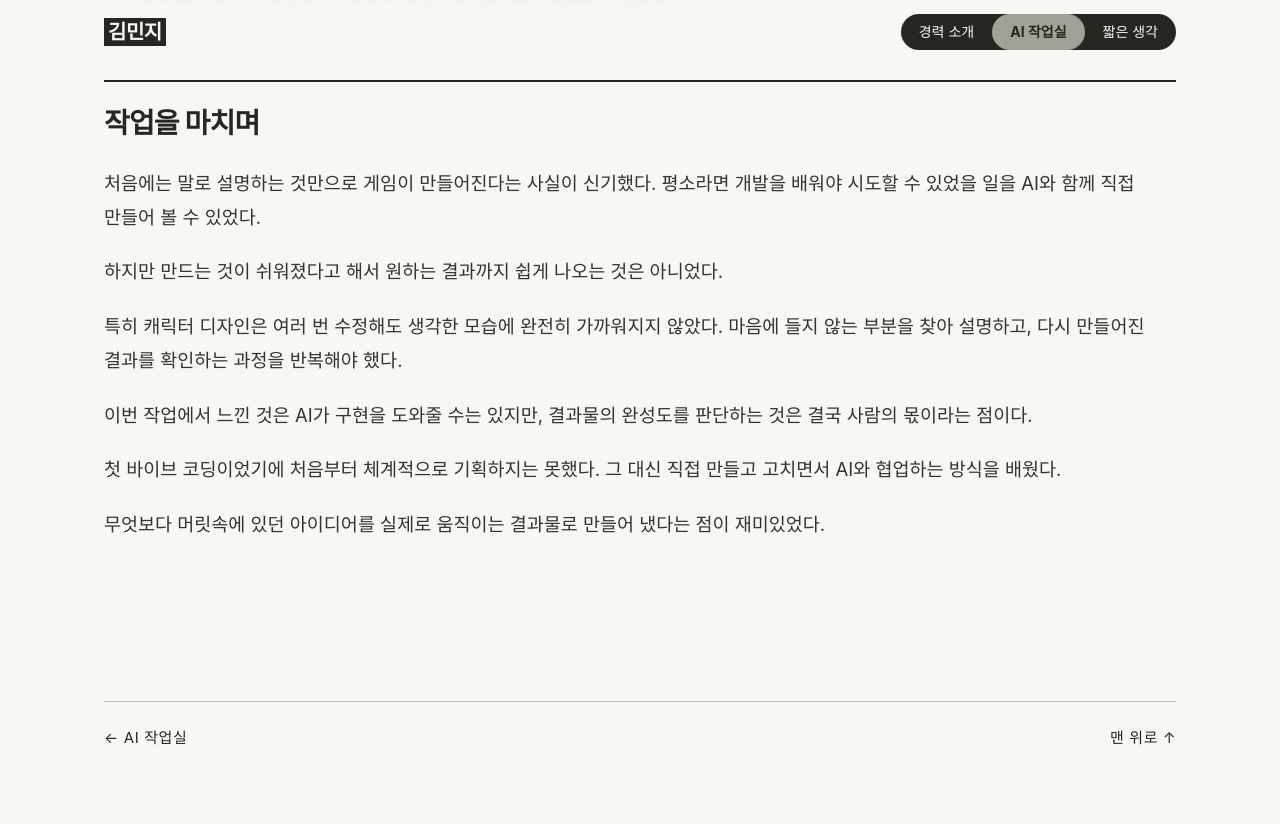
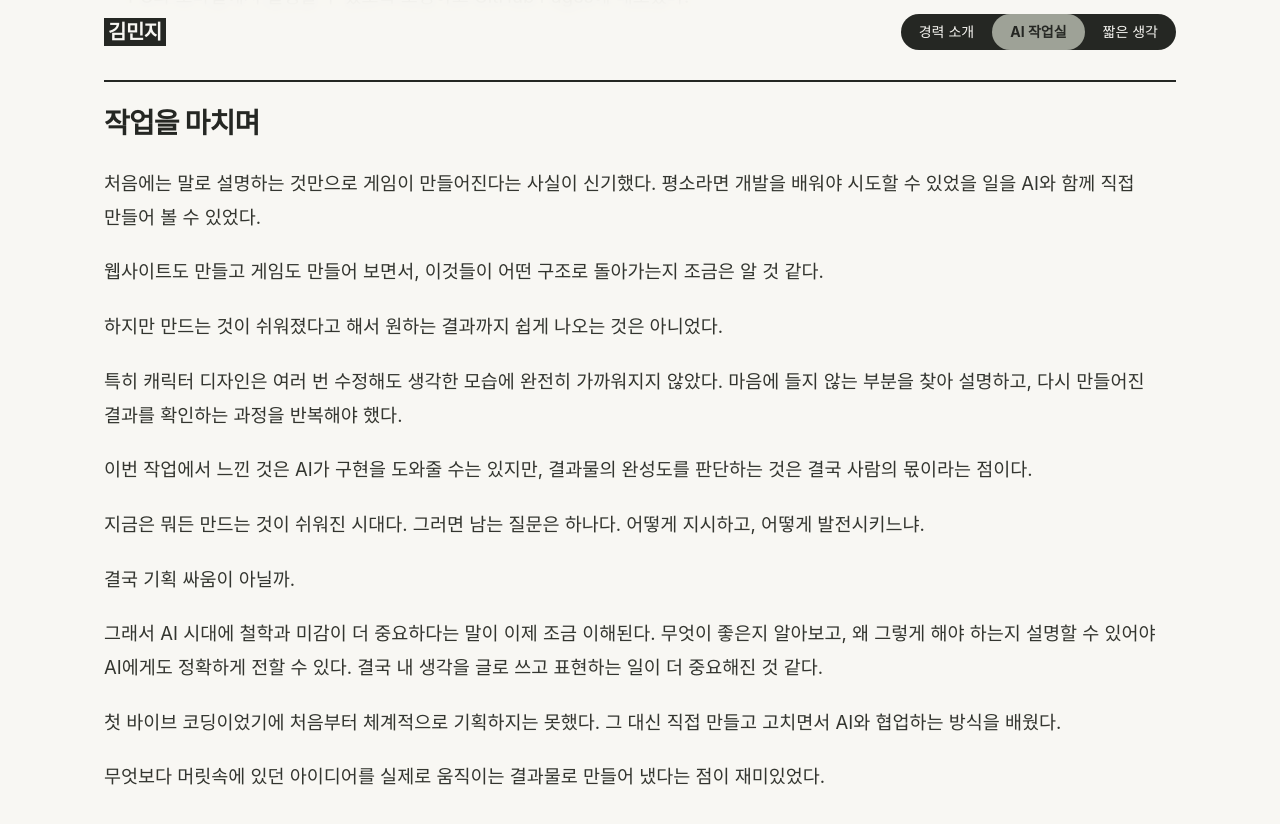
Before and after one commit to k-im-rose/k-im-rose.github.io, a Jekyll site: the page built from _posts/2026-10-30-nyangi-ramen-shop.md, in a window 1280 px wide and 900 px high, scrolled down 11726 px. Shown: the top 824 px of the window. Built offline with Jekyll 4.4.1, drawn with Linux system fonts in a browser that asks for light colours; some web fonts are replaced; before the commit the page ends 12518 px from its top, so only the background shows below that.

Commit message:
AI 작업실: 냥이의 라면가게 글에 AI 시대의 기획과 표현에 대한 생각 추가
Co-Authored-By: Claude Haiku 5.5 <noreply@anthropic.com>

```diff
--- a/_posts/2026-10-30-nyangi-ramen-shop.md
+++ b/_posts/2026-10-30-nyangi-ramen-shop.md
@@ -105,12 +105,20 @@ AI가 제안한 설정을 그대로 받아들이지 않고 직접 플레이하
 
 처음에는 말로 설명하는 것만으로 게임이 만들어진다는 사실이 신기했다. 평소라면 개발을 배워야 시도할 수 있었을 일을 AI와 함께 직접 만들어 볼 수 있었다.
 
+웹사이트도 만들고 게임도 만들어 보면서, 이것들이 어떤 구조로 돌아가는지 조금은 알 것 같다.
+
 하지만 만드는 것이 쉬워졌다고 해서 원하는 결과까지 쉽게 나오는 것은 아니었다.
 
 특히 캐릭터 디자인은 여러 번 수정해도 생각한 모습에 완전히 가까워지지 않았다. 마음에 들지 않는 부분을 찾아 설명하고, 다시 만들어진 결과를 확인하는 과정을 반복해야 했다.
 
 이번 작업에서 느낀 것은 AI가 구현을 도와줄 수는 있지만, 결과물의 완성도를 판단하는 것은 결국 사람의 몫이라는 점이다.
 
+지금은 뭐든 만드는 것이 쉬워진 시대다. 그러면 남는 질문은 하나다. 어떻게 지시하고, 어떻게 발전시키느냐.
+
+결국 기획 싸움이 아닐까.
+
+그래서 AI 시대에 철학과 미감이 더 중요하다는 말이 이제 조금 이해된다. 무엇이 좋은지 알아보고, 왜 그렇게 해야 하는지 설명할 수 있어야 AI에게도 정확하게 전할 수 있다. 결국 내 생각을 글로 쓰고 표현하는 일이 더 중요해진 것 같다.
+
 첫 바이브 코딩이었기에 처음부터 체계적으로 기획하지는 못했다. 그 대신 직접 만들고 고치면서 AI와 협업하는 방식을 배웠다.
 
 무엇보다 머릿속에 있던 아이디어를 실제로 움직이는 결과물로 만들어 냈다는 점이 재미있었다.
```
